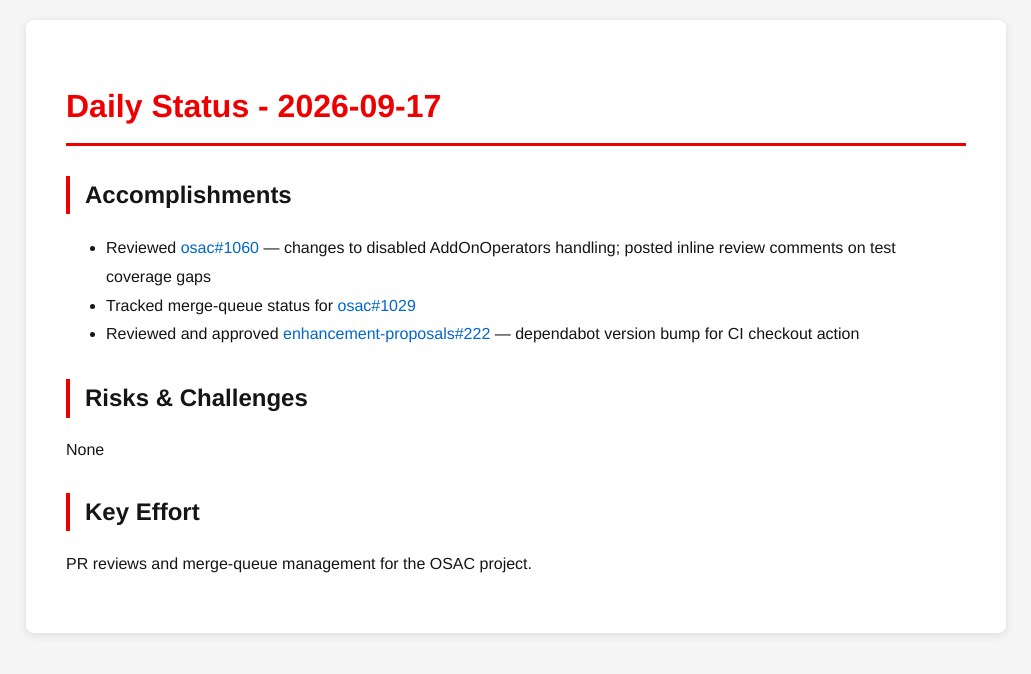
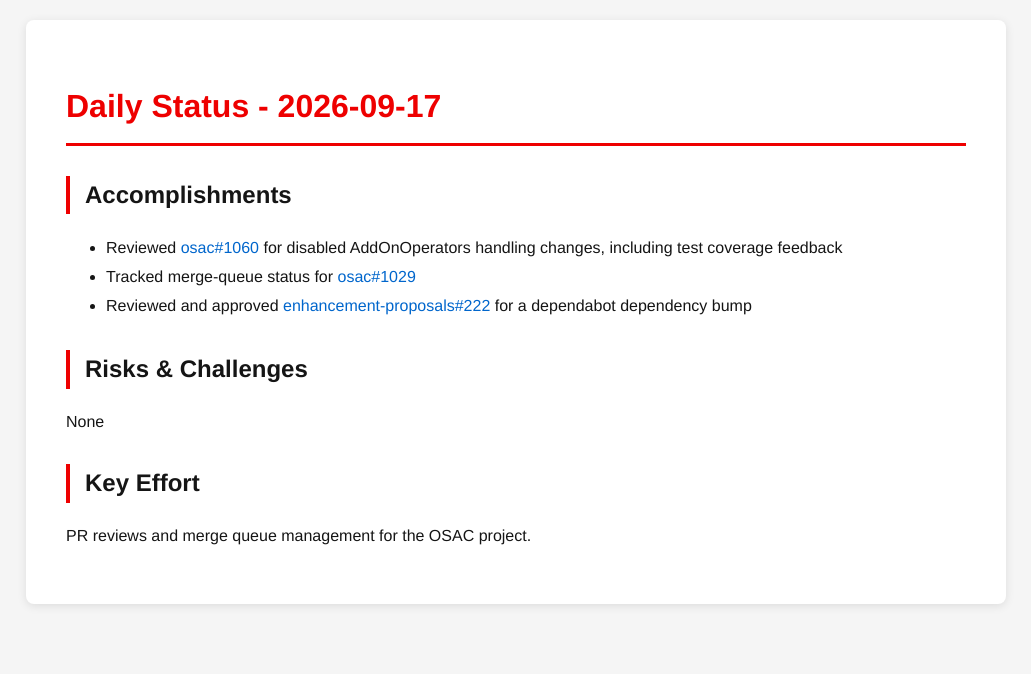
Before and after one commit to tzvatot/daily-status, a Jekyll site: the page built from 2026-09-17.md, in a window 1280 px wide. Shown: the top 674 px of the page, without its empty margins (124-1155 px from the left). Built offline with Jekyll 4.4.1, drawn with Linux system fonts in a browser that asks for light colours.

Commit message:
Daily status update - 2026-09-17

```diff
--- a/2026-09-17.md
+++ b/2026-09-17.md
@@ -7,12 +7,12 @@ date: 2026-09-17
 # Daily Status - 2026-09-17
 
 ## Accomplishments
-- Reviewed [osac#1060](https://github.com/osac-project/osac/pull/1060) — changes to disabled AddOnOperators handling; posted inline review comments on test coverage gaps
+- Reviewed [osac#1060](https://github.com/osac-project/osac/pull/1060) for disabled AddOnOperators handling changes, including test coverage feedback
 - Tracked merge-queue status for [osac#1029](https://github.com/osac-project/osac/pull/1029)
-- Reviewed and approved [enhancement-proposals#222](https://github.com/osac-project/enhancement-proposals/pull/222) — dependabot version bump for CI checkout action
+- Reviewed and approved [enhancement-proposals#222](https://github.com/osac-project/enhancement-proposals/pull/222) for a dependabot dependency bump
 
 ## Risks & Challenges
 None
 
 ## Key Effort
-PR reviews and merge-queue management for the OSAC project.
+PR reviews and merge queue management for the OSAC project.
```
